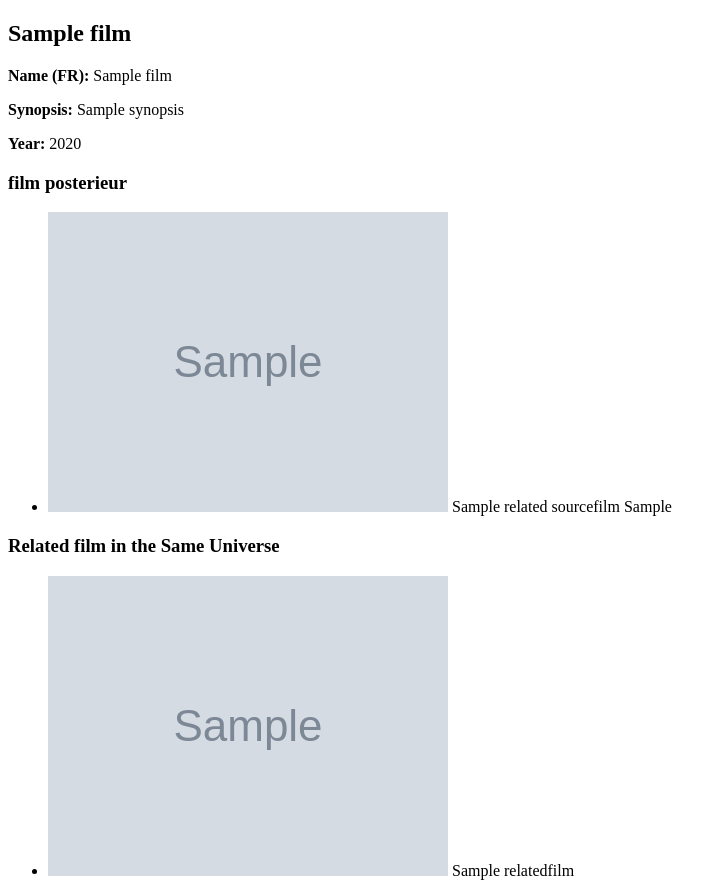
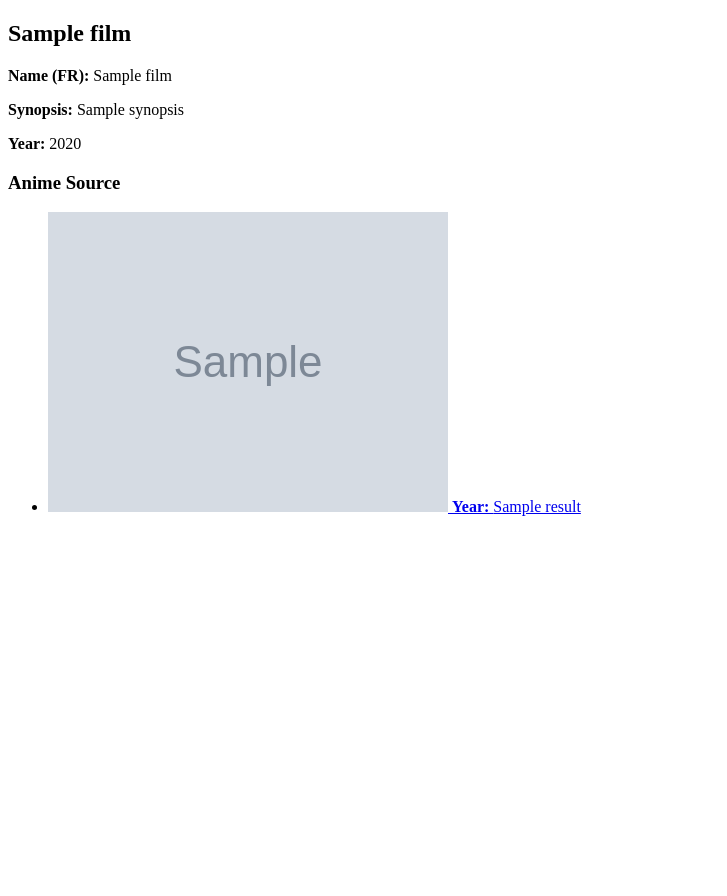
Before and after one commit to petitGuillaume/AnimeSite, a PHP site: template Vue/detail_film.inc.php in a window 1280 px wide. Shown: the whole page, without its empty margins (0-727 px from the left). After the commit the page ends 516 px from the top, so only its background shows below. Run offline with PHP 8.4, Linux system fonts and the light colour scheme; the template is opened without the code that fills it: most values are stand-ins (such as "Sample title", 1, 10 or a date in 2020); grey boxes marked "Sample" are stand-in pictures; data that the repository does not hold is empty.

Commit message:
mise a jour : anime_detail
concours

```diff
--- a/Vue/detail_anime.inc.php
+++ b/Vue/detail_anime.inc.php
@@ -49,6 +49,7 @@
                     <li>
                         <img class="ani" src="ressource/img/anime_img/<?php echo $relatedAnime['image']; ?>" alt="<?php echo $relatedAnime['Name_Jp']; ?>">
                         <?php echo $relatedAnime['Name_Jp']; ?>
+                        </a>
                     </li>
                 <?php endforeach; ?>
             </ul>
--- a/Vue/detail_film.inc.php
+++ b/Vue/detail_film.inc.php
@@ -18,44 +18,21 @@
         <p><strong>Year: </strong><?php echo $film['Year']; ?></p>
         <!-- Afficher d'autres informations de l'anime ici -->
 
-        <?php if ($film_antéList): ?>
-            <h3>Film antérieur</h3>
-            <ul>
-                <?php foreach ($film_antéList as $film_anté): ?>
-                    <li>
-                        <img class="ani" src="ressource/img/film_img/<?php echo $film_anté['image']; ?>" alt="<?php echo $film_anté['Name_Fr']; ?>">
-                        <?php echo $film_anté['Name_Fr']; ?>
-                    </li>
-                <?php endforeach; ?>
-            </ul>
-        <?php endif; ?>
 
-        <?php if ($relatedSourcefilmList): ?>
-            <h3>film posterieur</h3>
-            <ul>
-                <?php foreach ($relatedSourcefilmList as $relatedSourcefilm): ?>
-                    <li>
-                        <img class="ani" src="ressource/img/film_img/<?php echo $relatedSourcefilm['image']; ?>" alt="<?php echo $relatedSourcefilm['Name_Fr']; ?>">
-                        <?php echo $relatedSourcefilm['Name_Fr']; ?>
-                        <?php echo $relatedSourcefilm['film_Type']; ?>
-                    </li>
-                <?php endforeach; ?>
-            </ul>
-        <?php endif; ?>
-        <?php if ($relatedfilmList): ?>
-            <h3>Related film in the Same Universe</h3>
-            <ul>
-                <?php foreach ($relatedfilmList as $relatedfilm): ?>
-                    <li>
-                        <img class="ani" src="ressource/img/film_img/<?php echo $relatedfilm['image']; ?>" alt="<?php echo $relatedfilm['Name_Jp']; ?>">
-                        <?php echo $relatedfilm['Name_Jp']; ?>
-                    </li>
-                <?php endforeach; ?>
-            </ul>
-        <?php endif; ?>
+        <?php if (!empty($results)){ ?>
+    <h3>Anime Source</h3>
+    <ul>
+        <?php foreach ($results as $relatedSource): ?>
+            <li>
+            <a href="index.php?detail_anime&id=<?php echo $relatedSource['ID']; ?>">
+            <img class="ani" src="ressource/img/anime_img/<?php echo $relatedSource['Image']; ?>" alt="<?php echo $relatedSource['Name_Fr']; ?>">
+            <strong>Year: </strong><?php echo $relatedSource['Name_Fr']; ?> </a>
+            </li>
+        <?php endforeach; ?>
+    </ul>
+<?php } else{ ?>
 
-    <?php else: ?>
-        <p>L'anime n'existe pas.</p>
-    <?php endif; ?>
+<?php }endif; ?>
+
 </body>
 </html>
```
Also changed, not shown: modele/detail_film.lib.php (+18 -20 lines).
